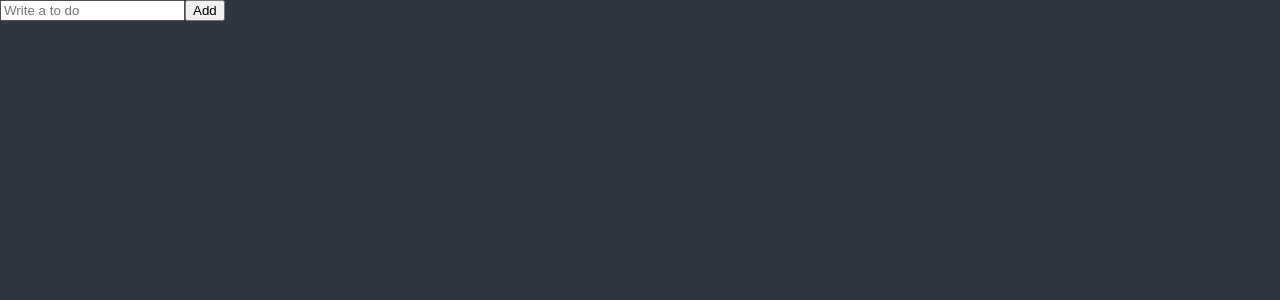
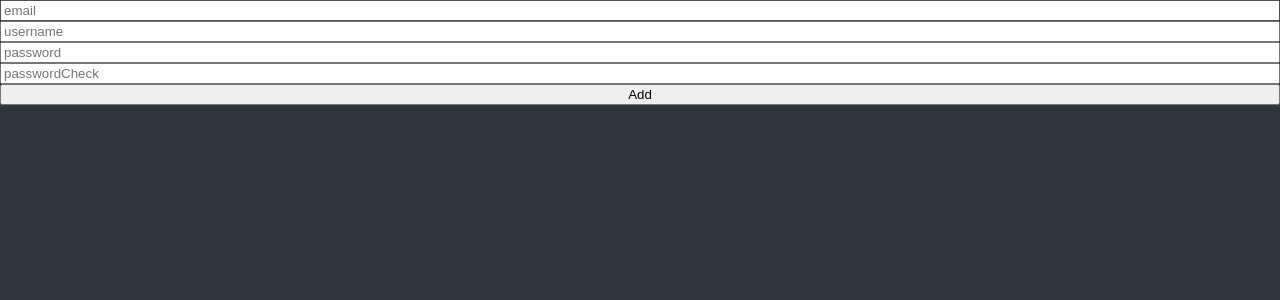
Before and after one commit to redips86/react-masterclass, a React (Create React App) app: page / in a window 1280 px wide. Shown: the top 300 px of the page. Built offline with nearby package versions, Linux system fonts and the light colour scheme.

Commit message:
[React study] 이전으로 절대로 못 돌아감

```diff
--- a/src/ToDoList.tsx
+++ b/src/ToDoList.tsx
@@ -1,12 +1,20 @@
 import {useForm} from "react-hook-form";
 
 function ToDoList() {
-    const {register, watch} = useForm();
-    console.log(watch())
+    const {register, handleSubmit, formState} = useForm()
+    const onValid = (data: any) => {
+        console.log(data);
+    };
+    console.log(formState.errors);
+
     return (
         <div>
-            <form action="">
-                <input {...register("toDo")} type="text" placeholder={"Write a to do"}/>
+            <form style={{display: "flex", flexDirection: "column"}} action="" onSubmit={handleSubmit(onValid)}>
+                <input {...register("email", {required: "이메일이 필요합니다.", minLength: {value: 5, message: "너무 짧습니다."}})}
+                       type="text" placeholder={"email"}/>
+                <input {...register("username", {required: true})} type="text" placeholder={"username"}/>
+                <input {...register("password", {required: true})} type="text" placeholder={"password"}/>
+                <input {...register("passwordCheck", {required: true})} type="text" placeholder={"passwordCheck"}/>
                 <button>Add</button>
             </form>
         </div>
```
